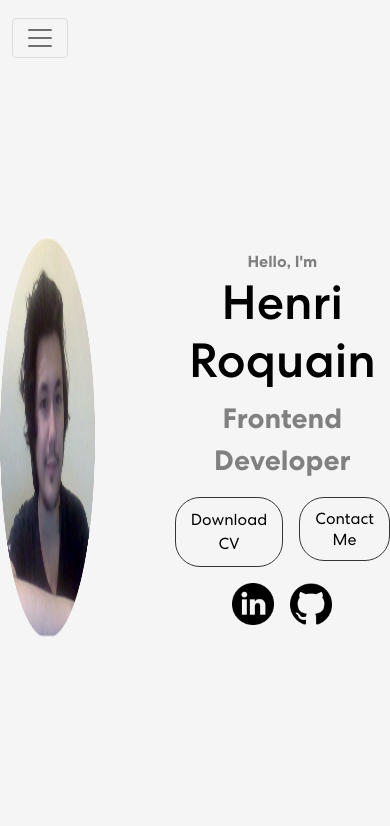
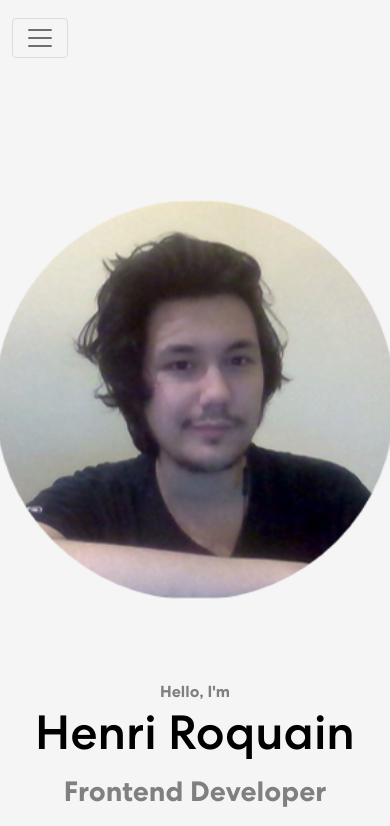
Before and after one commit to HenriR21k/Portfolio-Page, a React (Create React App) app: page / in a window 390 px wide. Shown: the top 826 px of the page. Built offline with nearby package versions, Linux system fonts and the light colour scheme.

Commit message:
added media queries to banner

```diff
--- a/src/App.css
+++ b/src/App.css
@@ -68,12 +68,154 @@ input:focus, textarea:focus, select:focus {
   outline: none;
 }
 
-@media (min-width:1700px) {
+/* @media (min-width:1700px) {
 	main .container {
 		max-width: 100%;
 		padding: 0 150px;
 	}
+
+  @media screen and (max-width: 1400px) {
+    #profile {
+      height: 83vh;
+      margin-bottom: 6rem;
+    }
+    .about-containers {
+      flex-wrap: wrap;
+    }
+    #contact,
+    #projects {
+      height: fit-content;
+    }
+  }
+
+  @media screen and (max-width: 1200px) {
+    #desktop-nav {
+      display: none;
+    }
+    #hamburger-nav {
+      display: flex;
+    }
+    #experience,
+    .experience-details-container {
+      margin-top: 2rem;
+    }
+    #profile,
+    .section-container {
+      display: block;
+    }
+    .arrow {
+      display: none;
+    }
+    section,
+    .section-container {
+      height: fit-content;
+    }
+    section {
+      margin: 0 5%;
+    }
+    .section__pic-container {
+      width: 275px;
+      height: 275px;
+      margin: 0 auto 2rem;
+    }
+    .about-containers {
+      margin-top: 0;
+    }
+  }
+
+  @media screen and (max-width: 600px) {
+    #contact,
+    footer {
+      height: 40vh;
+    }
+    #profile {
+      height: 83vh;
+      margin-bottom: 0;
+    }
+    article {
+      font-size: 1rem;
+    }
+    footer nav {
+      height: fit-content;
+      margin-bottom: 2rem;
+    }
+    .about-containers,
+    .contact-info-upper-container,
+    .btn-container {
+      flex-wrap: wrap;
+    }
+    .contact-info-container {
+      margin: 0;
+    }
+    .contact-info-container p,
+    .nav-links li a {
+      font-size: 1rem;
+    }
+    .experience-sub-title {
+      font-size: 1.25rem;
+    }
+    .logo {
+      font-size: 1.5rem;
+    }
+    .nav-links {
+      flex-direction: column;
+      gap: 0.5rem;
+      text-align: center;
+    }
+    .section__pic-container {
+      width: auto;
+      height: 46vw;
+      justify-content: center;
+    }
+    .section__text__p2 {
+      font-size: 1.25rem;
+    }
+    .title {
+      font-size: 2rem;
+    }
+    .text-container {
+      text-align: justify;
+    }
+  }
+} */
+
+@media screen and (max-width: 768px) {
+  .Banner {
+    padding: 50px 0; /* Adjust the padding for smaller screens */
+    padding-bottom: 500px;
+  }
+
+  #profile {
+    flex-direction: column; /* Stack profile sections vertically */
+    align-items: center;
+    gap: 2rem;
+    padding-top: 100px;
+  }
+
+  .section__pic-container {
+    height: auto; /* Adjust the height for smaller screens */
+    width: 100%;    /* Adjust the width for smaller screens */
+  }
+
+  .profImg {
+    height: auto; /* Adjust the height for smaller screens */
+    width: 100%;    /* Adjust the width for smaller screens */
+  }
+
+  .section__text {
+    text-align: center;
+  }
+
+  .title {
+    font-size: 2rem; /* Adjust font size for smaller screens */
+  }
+
+  #socials-container {
+    gap: 0.5rem; /* Reduce the gap between social icons */
+  }
 }
+
+
 
 p.success {
 	color: green;
@@ -252,14 +394,23 @@ nav.navbar .navbar-toggler:focus {
   margin-top: 0;
   padding: 100px 0 0px 0;
   background-color: whitesmoke;
+
 }
 
 #profile {
   display: flex;
   justify-content: center;
   gap: 5rem;
-  height: 80vh;
+  padding-top: 100px;
+  /* height: 80vh; */
   background-color: whitesmoke;
+}
+
+.profImg {
+
+  max-width:100%;  /* Make the image responsive by setting max-width to 100% */
+  height: auto;
+
 }
 
 .section__pic-container {
@@ -370,6 +521,7 @@ nav.navbar .navbar-toggler:focus {
   margin-top: 0;
   padding: 260px 0px 50px 0px;
   background-color: whitesmoke;
+  position: relative;
 
 }
 .AboutMe .tagline {
@@ -422,15 +574,6 @@ nav.navbar .navbar-toggler:focus {
   flex-wrap: wrap;
 }
 
-
-
-/*About me*/
-
-.AboutMe{
-  position: relative;
-
-
-}
 
 .about-containers1 {
   gap: 2rem;
--- a/src/components/AboutMe.js
+++ b/src/components/AboutMe.js
@@ -29,7 +29,7 @@ export const AboutMe = () => {
               <div class="col-md-6">
                 <div class="about-containers1">
                   <div class="details-container1">
-                    <img src="./assets/experience.png" alt="" class="icon" />
+                    {/* <img src="./assets/experience.png" alt="" class="icon" /> */}
                     <h3>Experience</h3>
                     <p>1+ years <br />Frontend + Backend Development</p>
                   </div>
@@ -38,7 +38,7 @@ export const AboutMe = () => {
               <div class="col-md-6">
                 <div class="about-containers1">
                   <div class="details-container1">
-                    <img src="./assets/education.png" alt="" class="icon" />
+                    {/* <img src="./assets/education.png" alt="" class="icon" /> */}
                     <h3>Education</h3>
                     <p>B.Sc. Bachelors Degree<br />First Class with Honours</p>
                   </div>
--- a/src/components/Banner.js
+++ b/src/components/Banner.js
@@ -14,7 +14,7 @@ export const Banner = () => {
       <div className="Banner" id='home'>
         <section id="profile">
           <div class="section__pic-container">
-            <img src={profileImg} alt="Henri profile picture" />
+            <img className='profImg' src={profileImg} alt="Henri profile picture" />
           </div>
           <div class="section__text">
                   <div className="section__text__p1">Hello, I'm</div>
```
Lines whose indentation alone changed are shown as unchanged.
